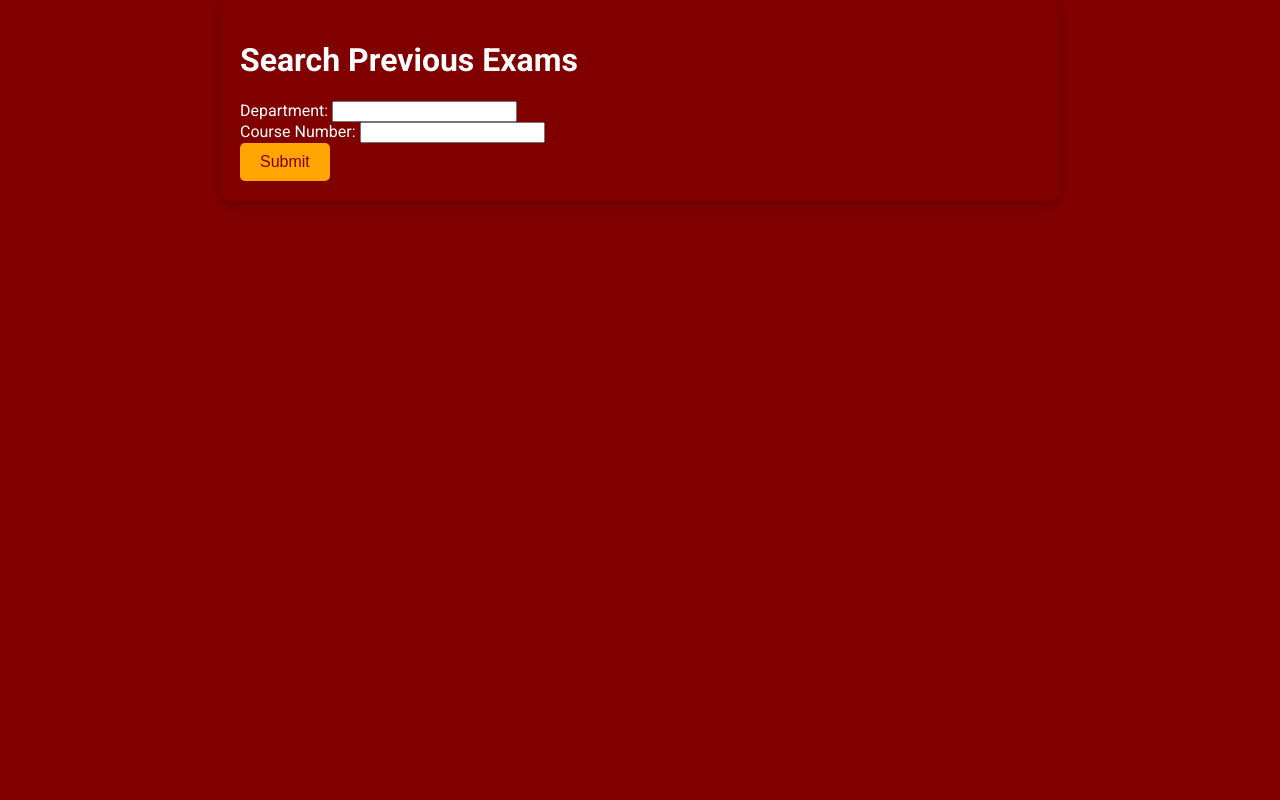
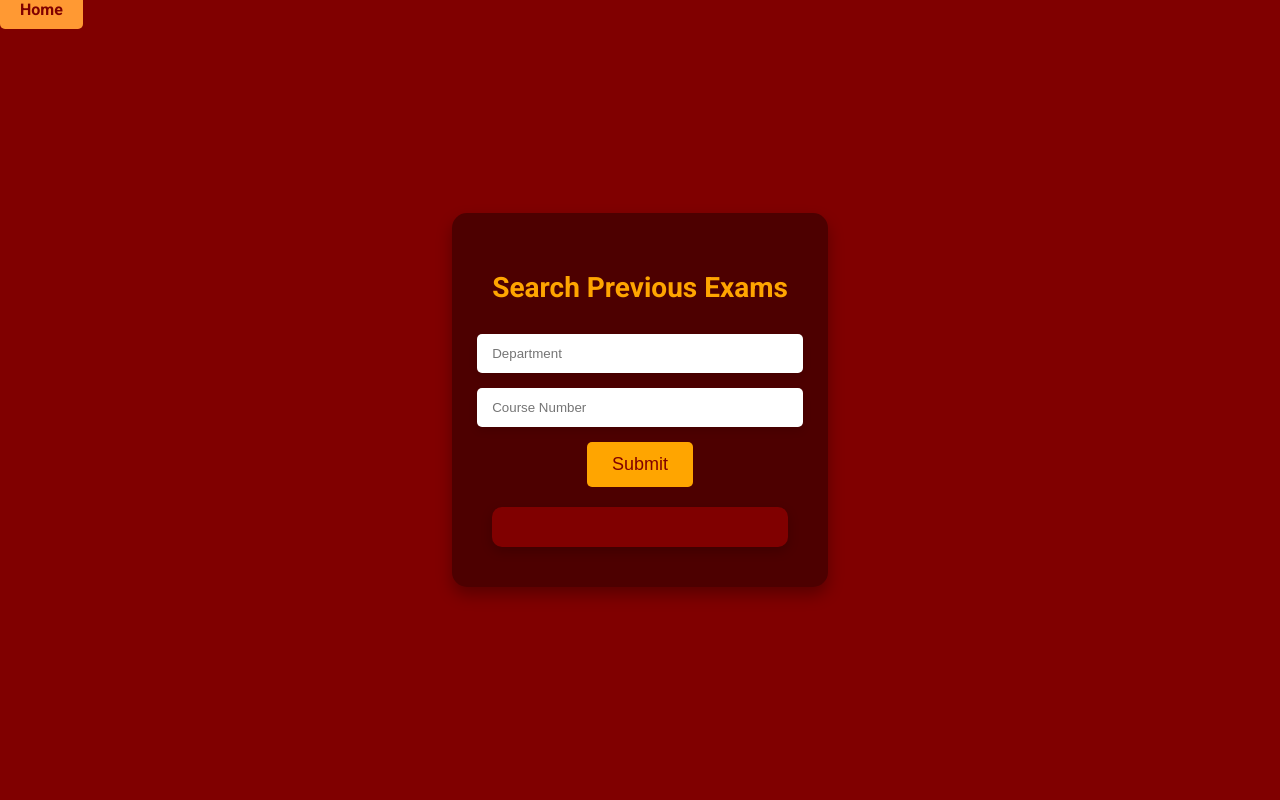
Before and after one commit to adityagarwal23/VTHacks12, a Flask app: page /templates/previousExam.html in a window 1280 px wide. Run offline with Flask 3, Linux system fonts and the light colour scheme.

Commit message:
Quality of Life Updates

```diff
--- a/src/templates/previousExam.html
+++ b/src/templates/previousExam.html
@@ -8,56 +8,144 @@
     <style>
         body {
             font-family: 'Roboto', sans-serif;
-            background-color: maroon;
+            background-color: maroon; /* Set background to maroon */
             color: white;
             margin: 0;
             padding: 0;
+            display: flex;
+            justify-content: center;
+            align-items: center;
+            height: 100vh;
         }
+
         .container {
             max-width: 800px;
-            margin: 0 auto;
-            background-color: #800000; /* Darker maroon */
-            border-radius: 10px;
-            box-shadow: 0 4px 8px rgba(0, 0, 0, 0.2);
-            padding: 20px;
+            background-color: #4d0000; /* Darker maroon for container */
+            border-radius: 15px;
+            box-shadow: 0 8px 16px rgba(0, 0, 0, 0.3);
+            padding: 40px;
+            text-align: center;
         }
+
+        h1 {
+            color: orange;
+            font-size: 28px;
+            margin-bottom: 30px;
+        }
+
+        form {
+            display: flex;
+            flex-direction: column;
+            align-items: center;
+            gap: 15px;
+        }
+
+        input[type="text"] {
+            padding: 12px 15px;
+            width: 100%;
+            max-width: 300px;
+            border-radius: 5px;
+            border: none;
+            box-shadow: 0 4px 8px rgba(0, 0, 0, 0.1);
+        }
+
         button {
             background-color: orange;
             color: maroon;
             border: none;
-            padding: 10px 20px;
+            padding: 12px 25px;
             border-radius: 5px;
-            font-size: 16px;
+            font-size: 18px;
             cursor: pointer;
+            transition: background-color 0.3s ease;
         }
+
         button:hover {
-            background-color: #ff9933; /* Lighter orange */
+            background-color: #ff9933;
         }
+
+        .results-card {
+            background-color: #800000;
+            padding: 20px;
+            border-radius: 10px;
+            margin-top: 20px;
+            box-shadow: 0 4px 12px rgba(0, 0, 0, 0.2);
+        }
+
         table {
             width: 100%;
             border-collapse: collapse;
+            margin-top: 20px;
+            color: white;
         }
+
         th, td {
-            border: 1px solid white;
-            padding: 8px;
+            border: 1px solid #fff;
+            padding: 10px 15px;
             text-align: left;
         }
+
         th {
+            background-color: #4d0000; /* Slightly darker maroon for header */
+        }
+
+        td {
             background-color: #800000;
+        }
+
+        @media (max-width: 600px) {
+            .container {
+                padding: 20px;
+            }
+
+            h1 {
+                font-size: 24px;
+            }
+
+            input[type="text"] {
+                max-width: 100%;
+            }
+
+            button {
+                font-size: 16px;
+            }
+        }
+        nav {
+            position: absolute;
+            top: 0;
+            left: 0;
+            padding: 0px;
+            background-color: #800000; /* Dark maroon */
+        }
+
+        nav a {
+            background-color: orange;
+            color: maroon;
+            padding: 10px 20px;
+            text-decoration: none;
+            border-radius: 5px;
+            font-weight: bold;
+        }
+
+        nav a:hover {
+            background-color: #ff9933; /* Lighter orange on hover */
+            color: maroon;
         }
     </style>
 </head>
 <body>
+    <nav>
+        <a href="/">Home</a>
+    </nav>
     <div class="container">
         <h1>Search Previous Exams</h1>
         <form id="queryForm">
-            <label for="department">Department:</label>
-            <input type="text" id="department" name="department"><br>
-            <label for="course_number">Course Number:</label>
-            <input type="text" id="course_number" name="course_number"><br>
+            <input type="text" id="department" name="department" placeholder="Department">
+            <input type="text" id="course_number" name="course_number" placeholder="Course Number">
             <button type="button" onclick="submitQuery()">Submit</button>
         </form>
-        <div id="results"></div>
+
+        <div id="results" class="results-card"></div>
     </div>
 
     <script>
```
Also changed, not shown: src/templates/feedback.html (+22 -9 lines), src/templates/form.html (+50 -32 lines).
